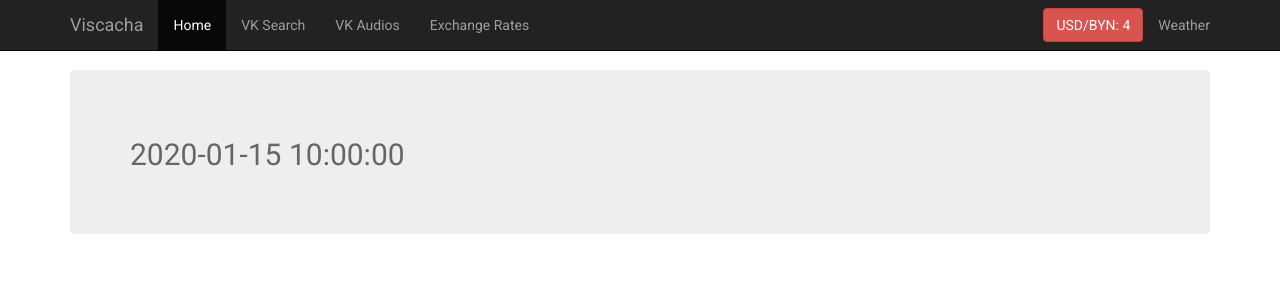
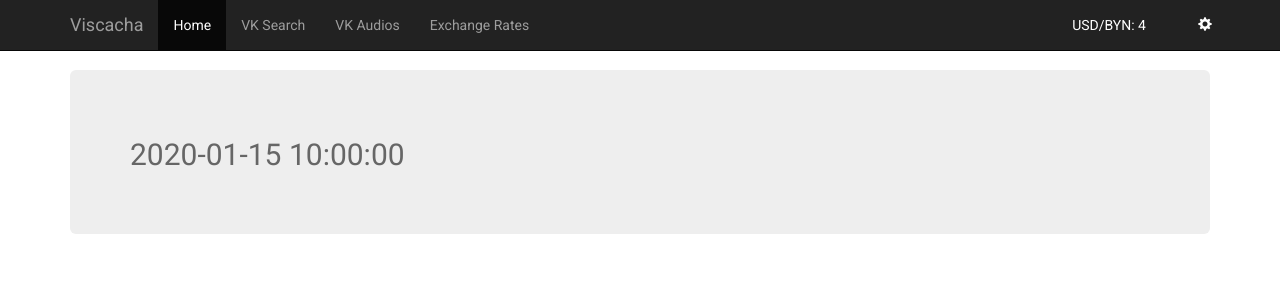
Before and after one commit to vitalydudarev/vk-search, a Flask app: template templates/home.html in a window 1280 px wide. Shown: the top 300 px of the page. Run offline with Flask 2, Linux system fonts and the light colour scheme; the template is opened without the code that fills it: most values are stand-ins (such as "Sample title", 1, 10 or a date in 2020); some libraries are stand-ins or nearby versions.

Commit message:
Changed navigation bar appearance.

```diff
--- a/static/js/common_view.js
+++ b/static/js/common_view.js
@@ -5,9 +5,9 @@ function setView(jData) {
   }
   else {
     $("#weather").attr('data', JSON.stringify(pData))
-    $("#weather a").text(pData.result.condition.temp + '° ' + pData.result.condition.text);
+    $("#weather").text(pData.result.condition.temp + '° ' + pData.result.condition.text);
 
-    $("#weather").popover({ html: true, animation: true, trigger: "click", placement: 'auto' })
+    $("#weather").popover({ html: true, animation: true, trigger: "hover", placement: 'auto' })
       .on("show.bs.popover", function () {
         var _this = this;
         var data = $('#weather').attr('data');
--- a/templates/audios.html
+++ b/templates/audios.html
@@ -42,9 +42,10 @@
             <li><a href="/rates">Exchange Rates</a></li>
           </ul>
           <ul class="nav navbar-nav navbar-right">
-            <li id="weather" data-toggle="popover" title="Weather Forecast" data-content="" data-placement="bottom"><a href="#">Weather</a></li>
+            <li><button class="btn btn-link navbar-btn" style="text-decoration: none; color: #fff">USD/BYN: {{ currency_rate }}</button></li>
+            <li><button class="btn btn-link navbar-btn" style="text-decoration: none; color: #fff" id="weather" data-toggle="popover" data-trigger="hover" title="Weather Forecast" data-content="" data-placement="bottom"></button></li>
+            <li><button class="btn btn-link navbar-btn" style="text-decoration: none; color: #fff"><span class="glyphicon glyphicon-cog" aria-hidden="true"></span></button></li>
           </ul>
-          <button class="btn btn-danger navbar-btn navbar-right">USD/BYN: {{ currency_rate }}</button>
         </div><!--/.nav-collapse -->
       </div>
     </nav>
--- a/templates/home.html
+++ b/templates/home.html
@@ -43,9 +43,10 @@
             <li><a href="/rates">Exchange Rates</a></li>
           </ul>
           <ul class="nav navbar-nav navbar-right">
-            <li id="weather" data-toggle="popover" title="Weather Forecast" data-content="" data-placement="bottom"><a href="#">Weather</a></li>
+            <li><button class="btn btn-link navbar-btn" style="text-decoration: none; color: #fff">USD/BYN: {{ currency_rate }}</button></li>
+            <li><button class="btn btn-link navbar-btn" style="text-decoration: none; color: #fff" id="weather" data-toggle="popover" data-trigger="hover" title="Weather Forecast" data-content="" data-placement="bottom"></button></li>
+            <li><button class="btn btn-link navbar-btn" style="text-decoration: none; color: #fff"><span class="glyphicon glyphicon-cog" aria-hidden="true"></span></button></li>
           </ul>
-          <button class="btn btn-danger navbar-btn navbar-right">USD/BYN: {{ currency_rate }}</button>
         </div><!--/.nav-collapse -->
       </div>
     </nav>
--- a/templates/rates.html
+++ b/templates/rates.html
@@ -49,9 +49,10 @@
             <li class="active"><a href="/rates">Exchange Rates</a></li>
           </ul>
           <ul class="nav navbar-nav navbar-right">
-            <li id="weather" data-toggle="popover" title="Weather Forecast" data-content="" data-placement="bottom"><a href="#">Weather</a></li>
+            <li><button class="btn btn-link navbar-btn" style="text-decoration: none; color: #fff">USD/BYN: {{ currency_rate }}</button></li>
+            <li><button class="btn btn-link navbar-btn" style="text-decoration: none; color: #fff" id="weather" data-toggle="popover" data-trigger="hover" title="Weather Forecast" data-content="" data-placement="bottom"></button></li>
+            <li><button class="btn btn-link navbar-btn" style="text-decoration: none; color: #fff"><span class="glyphicon glyphicon-cog" aria-hidden="true"></span></button></li>
           </ul>
-          <button class="btn btn-danger navbar-btn navbar-right">USD/BYN: {{ currency_rate }}</button>
         </div><!--/.nav-collapse -->
       </div>
     </nav>
--- a/templates/search.html
+++ b/templates/search.html
@@ -43,9 +43,10 @@
             <li><a href="/rates">Exchange Rates</a></li>
           </ul>
           <ul class="nav navbar-nav navbar-right">
-            <li id="weather" data-toggle="popover" title="Weather Forecast" data-content="" data-placement="bottom"><a href="#">Weather</a></li>
+            <li><button class="btn btn-link navbar-btn" style="text-decoration: none; color: #fff">USD/BYN: {{ currency_rate }}</button></li>
+            <li><button class="btn btn-link navbar-btn" style="text-decoration: none; color: #fff" id="weather" data-toggle="popover" data-trigger="hover" title="Weather Forecast" data-content="" data-placement="bottom"></button></li>
+            <li><button class="btn btn-link navbar-btn" style="text-decoration: none; color: #fff"><span class="glyphicon glyphicon-cog" aria-hidden="true"></span></button></li>
           </ul>
-          <button class="btn btn-danger navbar-btn navbar-right">USD/BYN: {{ currency_rate }}</button>
         </div><!--/.nav-collapse -->
       </div>
     </nav>
--- a/templates/search_place.html
+++ b/templates/search_place.html
@@ -43,9 +43,10 @@
             <li><a href="/rates">Exchange Rates</a></li>
           </ul>
           <ul class="nav navbar-nav navbar-right">
-            <li id="weather" data-toggle="popover" title="Weather Forecast" data-content="" data-placement="bottom"><a href="#">Weather</a></li>
+            <li><button class="btn btn-link navbar-btn" style="text-decoration: none; color: #fff">USD/BYN: {{ currency_rate }}</button></li>
+            <li><button class="btn btn-link navbar-btn" style="text-decoration: none; color: #fff" id="weather" data-toggle="popover" data-trigger="hover" title="Weather Forecast" data-content="" data-placement="bottom"></button></li>
+            <li><button class="btn btn-link navbar-btn" style="text-decoration: none; color: #fff"><span class="glyphicon glyphicon-cog" aria-hidden="true"></span></button></li>
           </ul>
-          <button class="btn btn-danger navbar-btn navbar-right">USD/BYN: {{ currency_rate }}</button>
         </div><!--/.nav-collapse -->
       </div>
     </nav>
```
